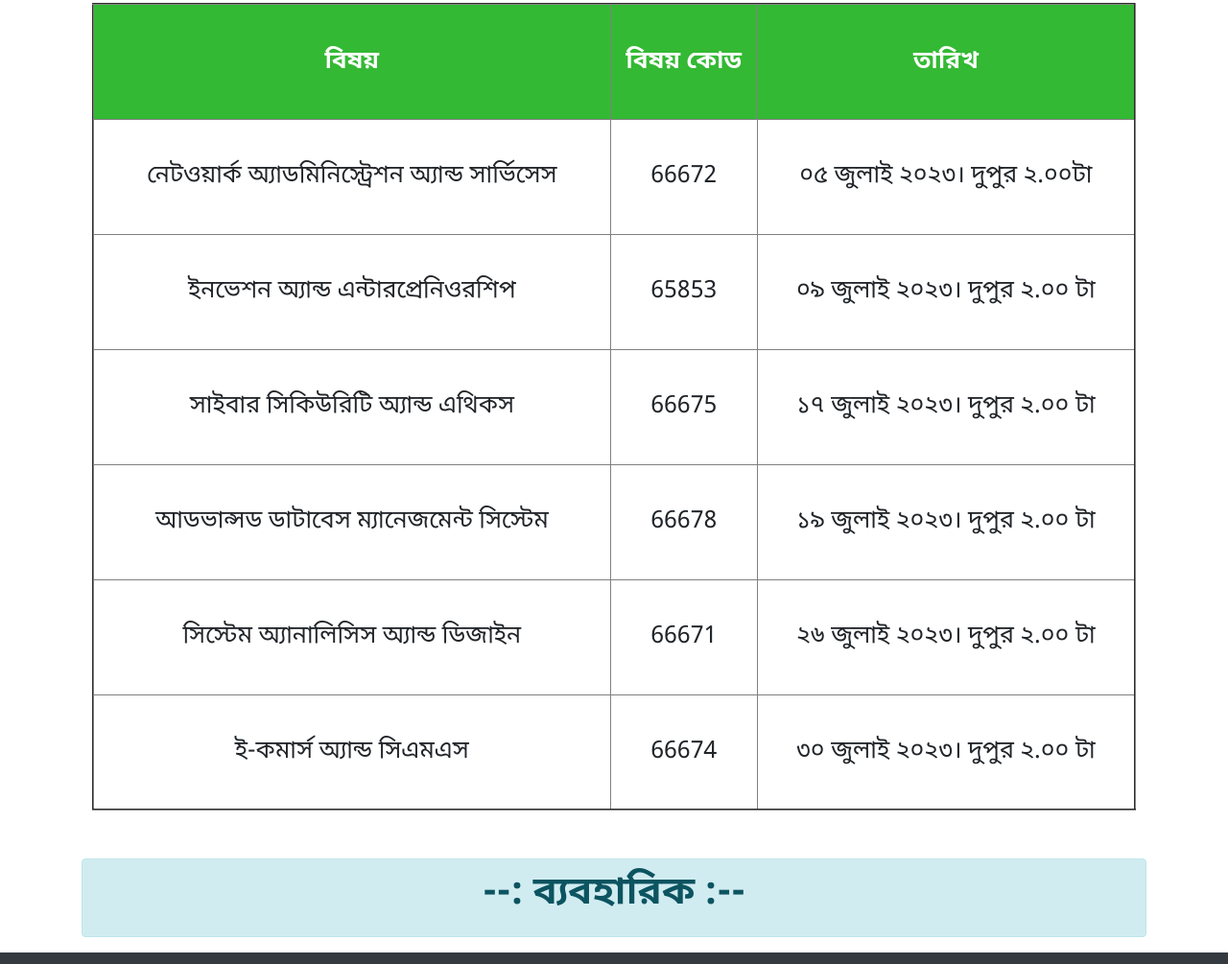
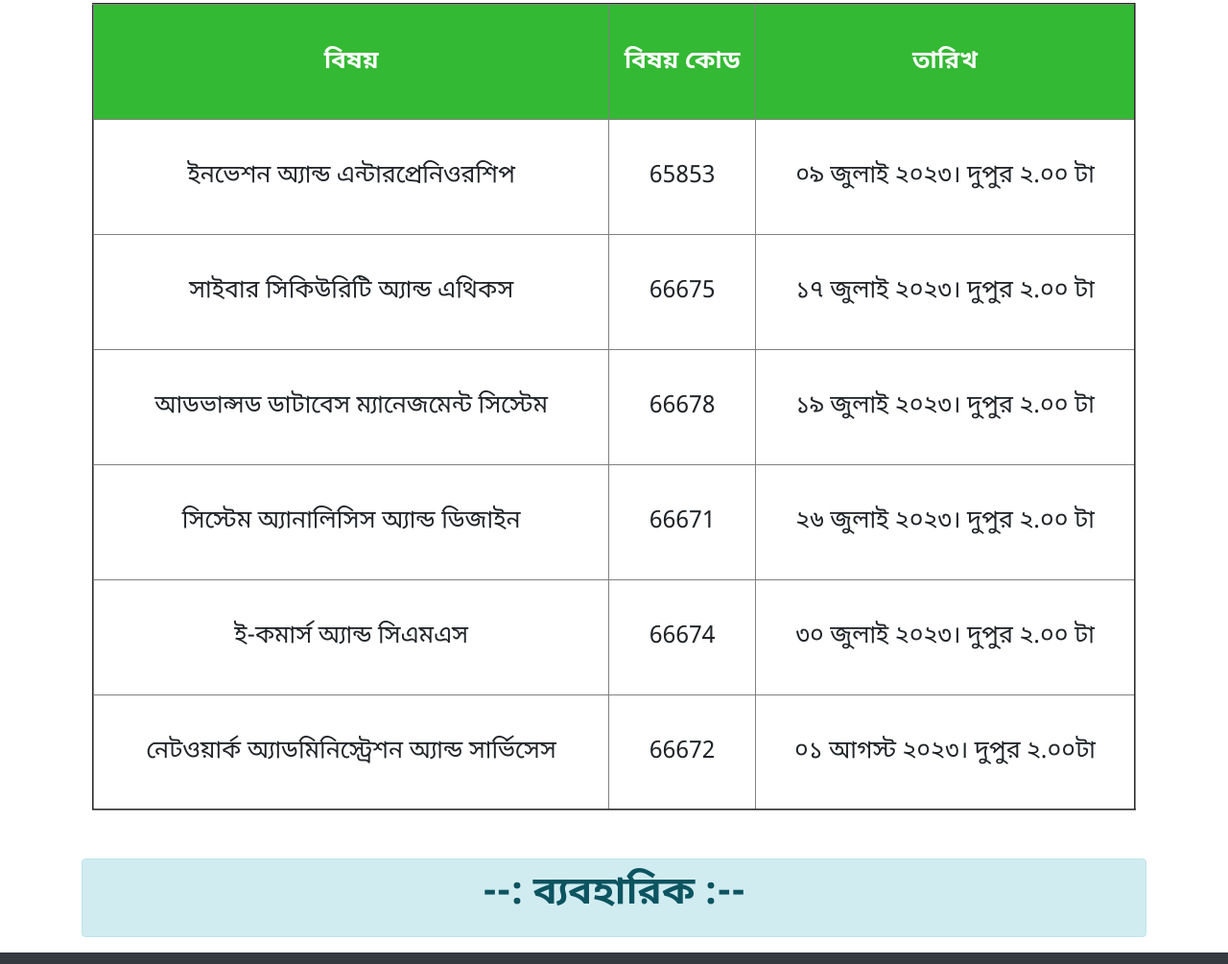
Before and after one commit to rameem2003/oursite, a plain HTML site: page others/semester-final-exam-routine.html in a window 1280 px wide. Shown: the part 220-1225 px from the top of the page at 96% size. Drawn offline with nearby package versions, Linux system fonts and the light colour scheme.

Commit message:
update routine

```diff
--- a/js/load-all-notice.js
+++ b/js/load-all-notice.js
@@ -16,7 +16,7 @@ const noticeBoard = [
         // 7th semester final
         title : "৭ম সেমিস্টার",
         subTitle : "ফাইনাল পরীক্ষার রুটিন",
-        update : "সর্বশেষ আপডেট ১৮ জুন ২০২৩",
+        update : "সর্বশেষ আপডেট ২৫ জুন ২০২৩",
         link : "../others/semester-final-exam-routine.html",
         btnColor : "btn-primary",
         downloadIcon : "",
--- a/others/semester-final-exam-routine.html
+++ b/others/semester-final-exam-routine.html
@@ -71,11 +71,6 @@
             <th>তারিখ</th>
         </tr>
 
-        <tr>
-            <td>নেটওয়ার্ক অ্যাডমিনিস্ট্রেশন অ্যান্ড সার্ভিসেস</td>
-            <td>66672</td>
-            <td>০৫ জুলাই ২০২৩। দুপুর ২.০০টা</td>
-        </tr>
 
         <tr>
             <td>ইনভেশন অ্যান্ড এন্টারপ্রেনিওরশিপ</td>
@@ -107,6 +102,12 @@
             <td>ই-কমার্স অ্যান্ড সিএমএস</td>
             <td>66674</td>
             <td>৩০ জুলাই ২০২৩। দুপুর ২.০০ টা</td>
+        </tr>
+
+        <tr>
+            <td>নেটওয়ার্ক অ্যাডমিনিস্ট্রেশন অ্যান্ড সার্ভিসেস</td>
+            <td>66672</td>
+            <td>০১ আগস্ট ২০২৩। দুপুর ২.০০টা</td>
         </tr>
 
     </table>
```
